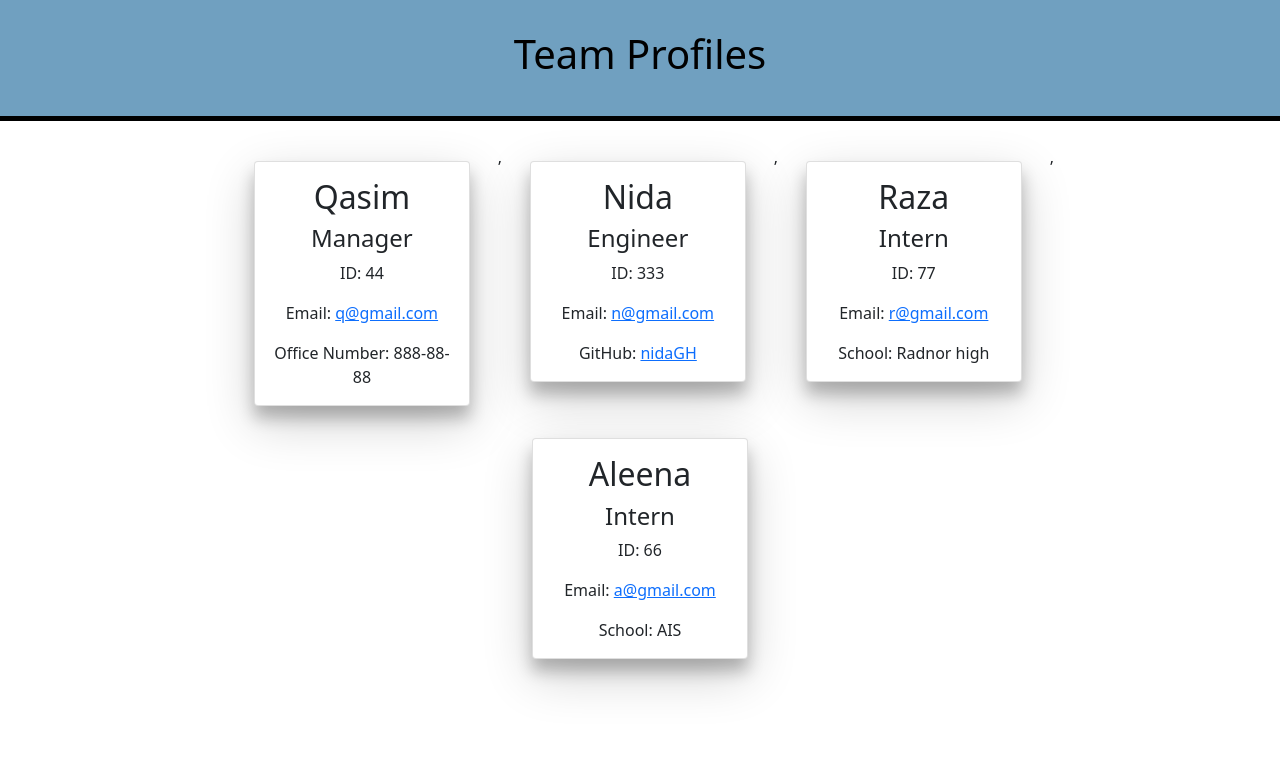
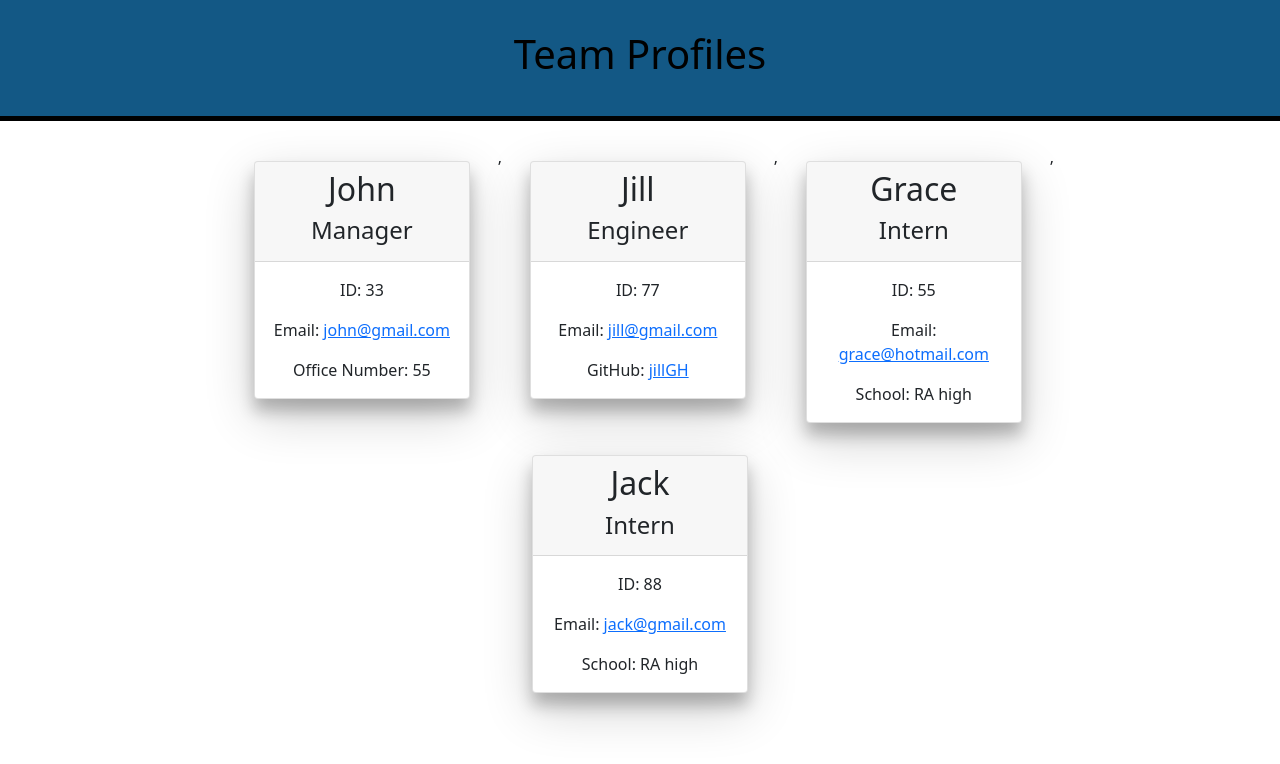
Before and after one commit to nidaqg/team-profile-generator, a website: page index.html in a window 1280 px wide. Drawn offline with nearby package versions, Linux system fonts and the light colour scheme.

```diff
--- a/index.html
+++ b/index.html
@@ -19,52 +19,60 @@
 
         <section class="col-lg-3">
         <section class="card m-3 teamCard">
+        <section class="card-header">
+        <h2 class="card-title">John</h2>
+        <h4 class="card-title">Manager</h4>
+        </section>
         <section class="card-body">
-        <h2 class="card-title">Qasim</h2>
-        <h4 class="card-title">Manager</h4>
-        <p class="card-text">ID: 44</p>
-        <p class="card-text">Email: <a href="mailto:q@gmail.com" target="_blank" rel="noopener noreferrer">q@gmail.com</a></p>
+        <p class="card-text">ID: 33</p>
+        <p class="card-text">Email: <a href="mailto:john@gmail.com" target="_blank" rel="noopener noreferrer">john@gmail.com</a></p>
 
-        <p class="card-text">Office Number: 888-88-88</p>
+        <p class="card-text">Office Number: 55</p>
         </section>
         </section>
         </section>
         ,
         <section class="col-lg-3">
         <section class="card m-3 teamCard">
+        <section class="card-header">
+        <h2 class="card-title">Jill</h2>
+        <h4 class="card-title">Engineer</h4>
+        </section>
         <section class="card-body">
-        <h2 class="card-title">Nida</h2>
-        <h4 class="card-title">Engineer</h4>
-        <p class="card-text">ID: 333</p>
-        <p class="card-text">Email: <a href="mailto:n@gmail.com" target="_blank" rel="noopener noreferrer">n@gmail.com</a></p>
+        <p class="card-text">ID: 77</p>
+        <p class="card-text">Email: <a href="mailto:jill@gmail.com" target="_blank" rel="noopener noreferrer">jill@gmail.com</a></p>
 
-        <p class="card-text">GitHub: <a href="https://github.com/nidaGH" target="_blank" rel="noopener noreferrer">nidaGH</a></p>
+        <p class="card-text">GitHub: <a href="https://github.com/jillGH" target="_blank" rel="noopener noreferrer">jillGH</a></p>
         </section>
         </section>
         </section>
         ,
         <section class="col-lg-3">
         <section class="card m-3 teamCard">
+        <section class="card-header">
+        <h2 class="card-title">Grace</h2>
+        <h4 class="card-title">Intern</h4>
+        </section>
         <section class="card-body">
-        <h2 class="card-title">Raza</h2>
-        <h4 class="card-title">Intern</h4>
-        <p class="card-text">ID: 77</p>
-        <p class="card-text">Email: <a href="mailto:r@gmail.com" target="_blank" rel="noopener noreferrer">r@gmail.com</a></p>
+        <p class="card-text">ID: 55</p>
+        <p class="card-text">Email: <a href="mailto:grace@hotmail.com" target="_blank" rel="noopener noreferrer">grace@hotmail.com</a></p>
 
-        <p class="card-text">School: Radnor high</p>
+        <p class="card-text">School: RA high</p>
         </section>
         </section>
         </section>
         ,
         <section class="col-lg-3">
         <section class="card m-3 teamCard">
+        <section class="card-header">
+        <h2 class="card-title">Jack</h2>
+        <h4 class="card-title">Intern</h4>
+        </section>
         <section class="card-body">
-        <h2 class="card-title">Aleena</h2>
-        <h4 class="card-title">Intern</h4>
-        <p class="card-text">ID: 66</p>
-        <p class="card-text">Email: <a href="mailto:a@gmail.com" target="_blank" rel="noopener noreferrer">a@gmail.com</a></p>
+        <p class="card-text">ID: 88</p>
+        <p class="card-text">Email: <a href="mailto:jack@gmail.com" target="_blank" rel="noopener noreferrer">jack@gmail.com</a></p>
 
-        <p class="card-text">School: AIS</p>
+        <p class="card-text">School: RA high</p>
         </section>
         </section>
         </section>
--- a/index.js
+++ b/index.js
@@ -161,4 +161,5 @@
        })
     }
 
+    //call init function
     init()
```
Also changed, not shown: README.md, dist/renderedOutput.js, dist/style.css.
